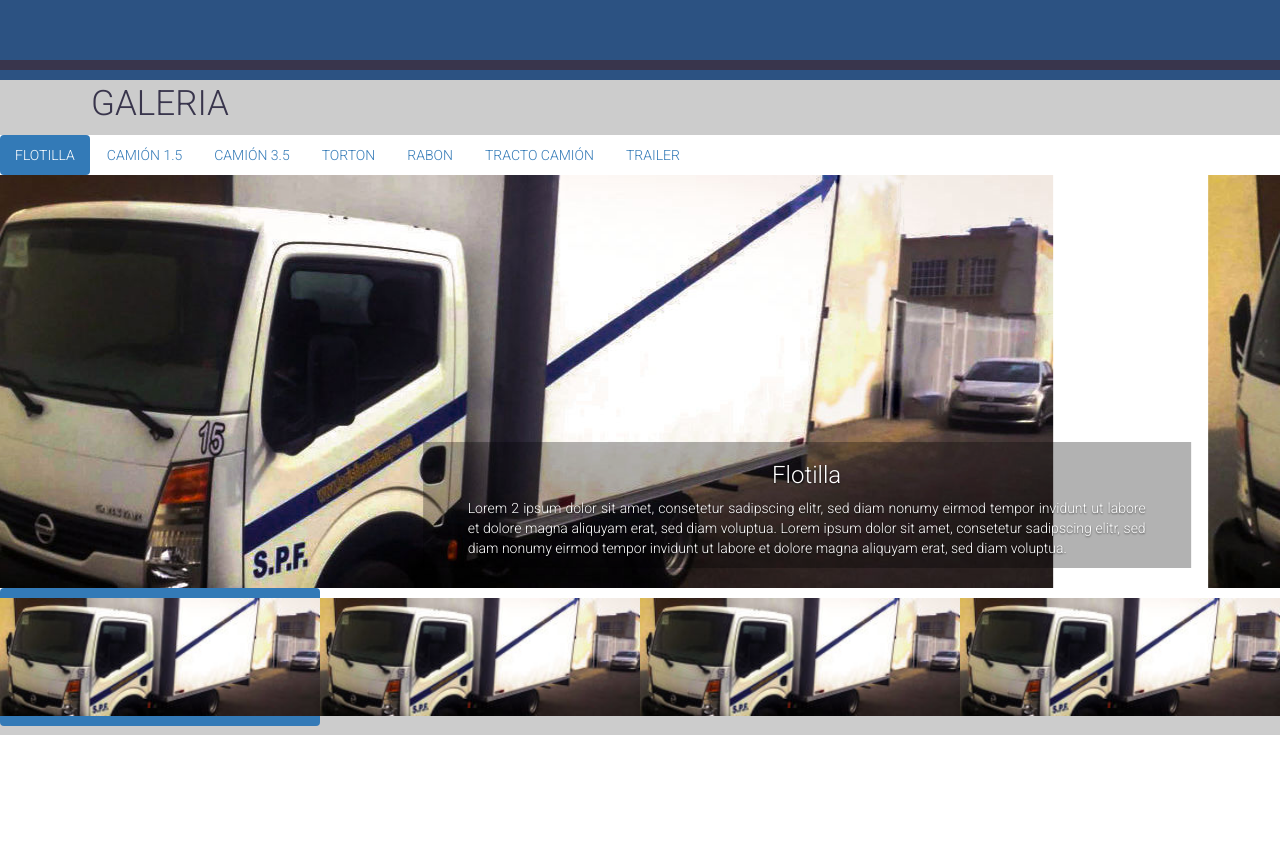
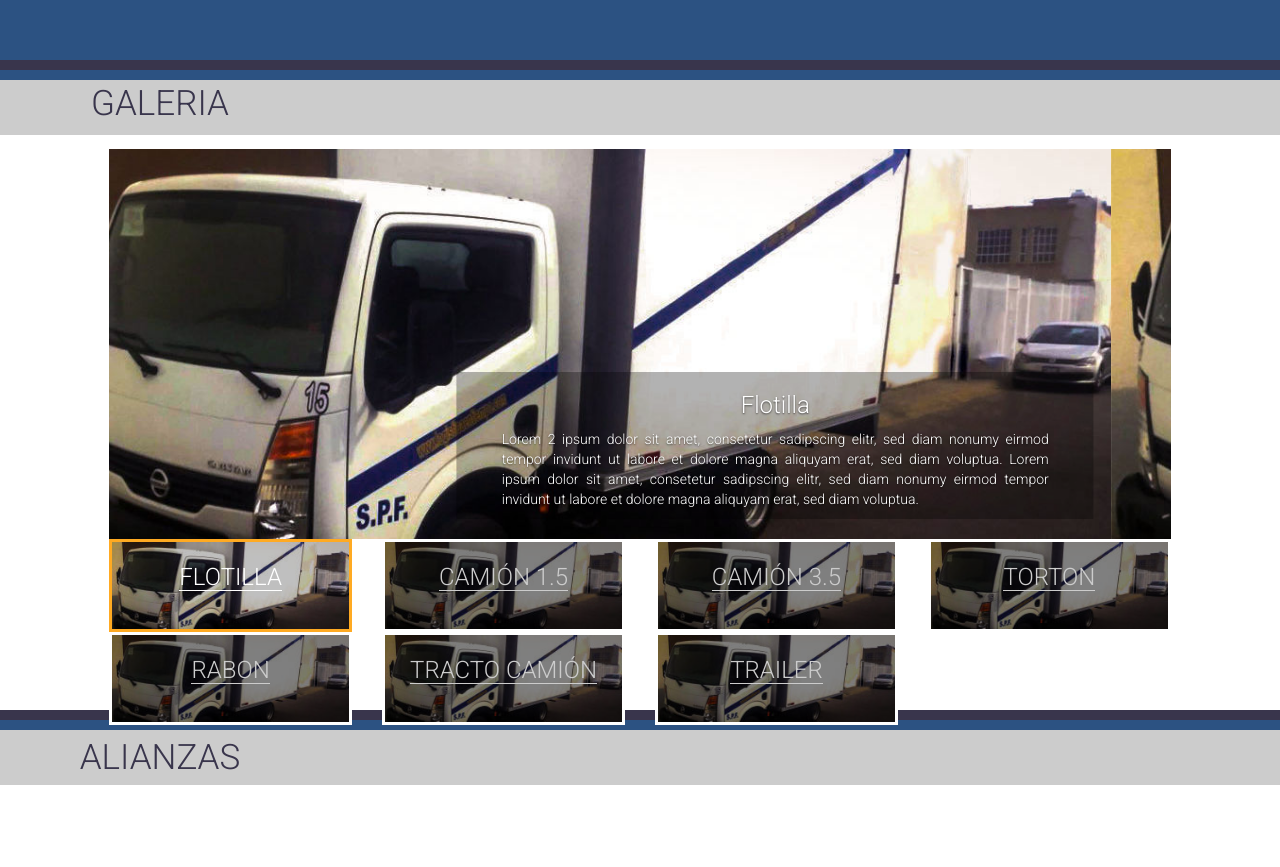
Before and after one commit to rctorr/logisticaentiempo.com, a plain HTML site: page index.html in a window 1280 px wide. Shown: the part 1740-2607 px from the top of the page. Drawn offline with nearby package versions, Linux system fonts and the light colour scheme.

Commit message:
Terminando galeria sin menú y 7 miniaturas

```diff
--- a/css/main.css
+++ b/css/main.css
@@ -217,7 +217,7 @@ div#servtxt {
 
 section#galeria {
     width: 100%;
-    height: 600px;
+    height: 650px;
     background-color: #fff;
     position: relative;
 }
@@ -245,25 +245,85 @@ section#galeria {
     background-color: rgba(255,255,255,0.5);
 }
 
-/* Esto es para hacer que el texto de las miniaturas se muestre como bloque */
-#myCarousel .nav a {
-	padding-left: 0;
-    padding-right: 0;
+#galeria1 {
+    margin-top: 1em;
+    margin-bottom: 1em;
 }
-
-#myCarousel .nav a img {
+/* Para hacer que la imagen principal ocupe todo el ancho */
+#galeria1 .item img {
     width: 100%;
 }
 
-@media (min-width: 768px) {
-  #myCarousel .nav-justified > li {
-    display: table-cell;
-    width: 1%;
-/*    float: left !important;*/
-  }
-  #myCarousel .nav-justified > li > a {
-    margin-bottom: 0;
-  }
+/* Clase para identificar una miniatura activa */
+#galeria1 .miniatura a {
+    border: 3px solid #fff;
+    display: block;
+    position: relative;
+    -ms-transition: border 750ms;
+    -webkit-transition: border 750ms;
+    -moz-transition: border 750ms;
+    -o-transition: border 750ms;
+    transition: border 750ms;
+}
+
+#galeria1 .miniatura a .cover {
+    -ms-transition: all 750ms;
+    -webkit-transition: all 750ms;
+    -o-transition: all 750ms;
+    -moz-transition: all 750ms;
+    transition: all 750ms;
+}
+
+#galeria1 .miniatura a .cover h3 {
+    -ms-transition: border 750ms;
+    -webkit-transition: border 750ms;
+    -o-transition: border 750ms;
+    -moz-transition: border 750ms;
+    transition: border 750ms;
+}
+
+#galeria1 .miniatura a:hover {
+    border-color: #ffaa22;
+}
+
+#galeria1 .miniatura a:hover .cover {
+    color: #fff;
+    background-color: rgba(0, 0, 0, 0.25);
+}
+
+#galeria1 .miniatura a:hover .cover h3 {
+    border-color: #fff;
+}
+
+#galeria1 .miniatura a.active {
+    border-color: #ffaa22;
+}
+
+#galeria1 .miniatura a.active .cover {
+    color: #fff;
+    background-color: rgba(0, 0, 0, 0.25);
+}
+
+#galeria1 .miniatura a.active .cover h3 {
+    border-color: #fff;
+}
+
+#galeria1 .miniatura a .cover {
+    position: absolute;
+    top: 0;
+    bottom: 0;
+    left: 0;
+    right: 0;
+    color: #ccc;
+    font-size: 1.5em;
+    background-color: rgba(0, 0, 0, 0.5);
+    padding-top: 1em;
+}
+
+#galeria1 .miniatura a .cover h3 {
+    display: inline-block;
+    margin: 0;
+    border-bottom: 1px solid #ccc;
 }
 
 /*------Inicia SECTION ALIANZAS -----*/
@@ -350,3 +410,7 @@ h5 {
 }
 
 /* Tuneado de Bootstrap */
+.center-block {
+    margin-left: auto;
+    margin-right: auto;
+}
--- a/index.html
+++ b/index.html
@@ -21,7 +21,7 @@
     <![endif]-->
 </head>
 <body>
-   <div id="pagina">
+    <div class="container-fuild" id="pagina">
        <header>
            <div id="cazul"> </div>
            <div id="logotipo">
@@ -147,25 +147,10 @@ Coordinación de principio a fin.
                 <h1>GALERIA</h1>
            </div>
 
-           <div>
-             <!-- Nav tabs -->
-             <ul class="nav nav-pills" role="tablist">
-               <li role="presentation" class="active"><a href="#flotilla" aria-controls="flotilla" role="tab" data-toggle="tab">FLOTILLA</a></li>
-               <li role="presentation"><a href="#camion15" aria-controls="camion15" role="tab" data-toggle="tab">CAMIÓN 1.5</a></li>
-               <li role="presentation"><a href="#camion35" aria-controls="camion35" role="tab" data-toggle="tab">CAMIÓN 3.5</a></li>
-               <li role="presentation"><a href="#torton" aria-controls="torton" role="tab" data-toggle="tab">TORTON</a></li>
-               <li role="presentation"><a href="#rabon" aria-controls="rabon" role="tab" data-toggle="tab">RABON</a></li>
-               <li role="presentation"><a href="#tractocamion" aria-controls="tractocamion" role="tab" data-toggle="tab">TRACTO CAMIÓN</a></li>
-               <li role="presentation"><a href="#trailer" aria-controls="trailer" role="tab" data-toggle="tab">TRAILER</a></li>
-             </ul>
-
-             <!-- Tab panes -->
-             <div class="tab-content">
-               <div role="tabpanel" class="tab-pane active" id="flotilla">
-                   <div id="myCarousel" class="carousel slide" data-ride="carousel">
+           <div class="row"><!-- inicia el contenido de la galería -->
+                   <div id="galeria1" class="carousel slide col-md-10 col-md-offset-1" data-ride="carousel">
                          <!-- Wrapper for slides -->
                          <div class="carousel-inner">
-
                            <div class="item active">
                              <img src="img/camion-1125x413.jpg" alt="foto flotilla">
                               <div class="carousel-caption bg-caption-black">
@@ -190,7 +175,28 @@ Coordinación de principio a fin.
                            </div><!-- End Item -->
 
                            <div class="item">
-                             <img src="img/camion-1125x413.jpg" alt="foto flotilla">
+                             <img src="img/camion-1125x413.jpg" class="img-responsive" alt="foto flotilla">
+                              <div class="carousel-caption bg-caption-white-50">
+                                  <img src="img/justintime.png" alt="logo" />
+                             </div>
+                           </div><!-- End Item -->
+
+                           <div class="item">
+                             <img src="img/camion-1125x413.jpg" class="img-responsive" alt="foto rabon">
+                              <div class="carousel-caption bg-caption-white-50">
+                                  <img src="img/justintime.png" alt="logo" />
+                             </div>
+                           </div><!-- End Item -->
+
+                           <div class="item">
+                             <img src="img/camion-1125x413.jpg" class="img-responsive" alt="foto tracto camión">
+                              <div class="carousel-caption bg-caption-white-50">
+                                  <img src="img/justintime.png" alt="logo" />
+                             </div>
+                           </div><!-- End Item -->
+
+                           <div class="item">
+                             <img src="img/camion-1125x413.jpg" class="img-responsive" alt="foto trailer">
                               <div class="carousel-caption bg-caption-white-50">
                                   <img src="img/justintime.png" alt="logo" />
                              </div>
@@ -198,34 +204,55 @@ Coordinación de principio a fin.
 
                          </div><!-- End Carousel Inner -->
 
-
-                   		<ul class="nav nav-pills nav-justified">
-                             <li data-target="#myCarousel" data-slide-to="0" class="active"><a href="#">
+                        <!-- miniaturas -->
+                        <div class="row miniaturas">
+                            <aside class="col-xs-6 col-sm-4 col-md-3 miniatura" data-target="#galeria1" data-slide-to="0"><a class="active" href="#">
                                 <img src="img/camion-280x103.jpg" class="img-responsive" alt="foto mini" />
-                             </a></li>
-                             <li data-target="#myCarousel" data-slide-to="1"><a href="#">
+                                <div class="cover">
+                                    <h3>FLOTILLA</h3>
+                                </div>
+                            </a></aside>
+                            <aside class="col-xs-6 col-sm-4 col-md-3 miniatura" data-target="#galeria1" data-slide-to="1" class="active"><a href="#">
                                 <img src="img/camion-280x103.jpg" class="img-responsive" alt="foto mini" />
-                             </a></li>
-                             <li data-target="#myCarousel" data-slide-to="2"><a href="#">
+                                <div class="cover">
+                                    <h3>CAMIÓN 1.5</h3>
+                                </div>
+                            </a></aside>
+                            <aside class="col-xs-6 col-sm-4 col-md-3 miniatura" data-target="#galeria1" data-slide-to="2" class="active"><a href="#">
                                 <img src="img/camion-280x103.jpg" class="img-responsive" alt="foto mini" />
-                             </a></li>
-                             <li data-target="#myCarousel" data-slide-to="3"><a href="#">
+                                <div class="cover">
+                                    <h3>CAMIÓN 3.5</h3>
+                                </div>
+                            </a></aside>
+                            <aside class="col-xs-6 col-sm-4 col-md-3 miniatura" data-target="#galeria1" data-slide-to="3" class="active"><a href="#">
                                 <img src="img/camion-280x103.jpg" class="img-responsive" alt="foto mini" />
-                             </a></li>
-                           </ul>
-
+                                <div class="cover">
+                                    <h3>TORTON</h3>
+                                </div>
+                            </a></aside>
+                            <aside class="col-xs-6 col-sm-4 col-md-3 miniatura" data-target="#galeria1" data-slide-to="4" class="active"><a href="#">
+                                <img src="img/camion-280x103.jpg" class="img-responsive" alt="foto mini" />
+                                <div class="cover">
+                                    <h3>RABON</h3>
+                                </div>
+                            </a></aside>
+                            <aside class="col-xs-6 col-sm-4 col-md-3 miniatura" data-target="#galeria1" data-slide-to="5" class="active"><a href="#">
+                                <img src="img/camion-280x103.jpg" class="img-responsive" alt="foto mini" />
+                                <div class="cover">
+                                    <h3>TRACTO CAMIÓN</h3>
+                                </div>
+                            </a></aside>
+                            <aside class="col-xs-6 col-sm-4 col-md-3 miniatura" data-target="#galeria1" data-slide-to="6" class="active"><a href="#">
+                                <img src="img/camion-280x103.jpg" class="img-responsive" alt="foto mini" />
+                                <div class="cover">
+                                    <h3>TRAILER</h3>
+                                </div>
+                            </a></aside>
+                        </div><!-- termina miniaturas -->
 
                     </div><!-- End Carousel -->
-               </div><!-- termina flotilla -->
-               <div role="tabpanel" class="tab-pane" id="camion15">Panel 2</div>
-               <div role="tabpanel" class="tab-pane" id="camion35">Panel 3</div>
-               <div role="tabpanel" class="tab-pane" id="torton">Panel 4</div>
-               <div role="tabpanel" class="tab-pane" id="rabon">Panel 5</div>
-               <div role="tabpanel" class="tab-pane" id="tractocamion">Panel 6</div>
-               <div role="tabpanel" class="tab-pane" id="trailer">Panel 7</div>
-             </div>
 
-           </div>
+         </div><!-- termina div de la galería -->
        </section> <!--Termina seccion galeria -->
 
        <section id="alianzas"> <!--Inicia seccion alianzas -->
@@ -302,7 +329,7 @@ Coordinación de principio a fin.
        </footer>
 
 
-   </div>
+   </div><!-- termina container -->
 
    <!-- zona de scripts o código javascript -->
    <!-- jQuery (necessary for Bootstrap's JavaScript plugins) -->
@@ -314,21 +341,23 @@ Coordinación de principio a fin.
     las miniaturas -->
     <script type="text/javascript">
         var clickEvent = false;
-        $('#myCarousel').on('click', '.nav a', function() {
+        $('#galeria1').on('click', '.miniaturas a', function() {
             clickEvent = true;
-            $('.nav li').removeClass('active');
-            $(this).parent().addClass('active');
+            $('.miniaturas a').removeClass('active');
+            $(this).addClass('active');
         }).on('slid.bs.carousel', function(e) {
             if(!clickEvent) {
-                var count = $('#myCarousel .nav').children().length - 1;
-                var current = $('#myCarousel .nav li.active');
+                var count = $('#galeria1 .miniaturas').children().length - 1;
+                var current = $('#galeria1 .miniaturas aside a.active');
 
-                current.removeClass('active').next().addClass('active');
+                current.removeClass('active');
+                current = current.parent();
+                current.next().children().first().addClass('active');
 
                 var id = parseInt(current.data('slide-to'));
 
                 if(count == id) {
-                    $('#myCarousel .nav li').first().addClass('active');
+                    $('#galeria1 .miniaturas a').first().addClass('active');
                 }
             }
             clickEvent = false;
```
Lines whose indentation alone changed are shown as unchanged.
